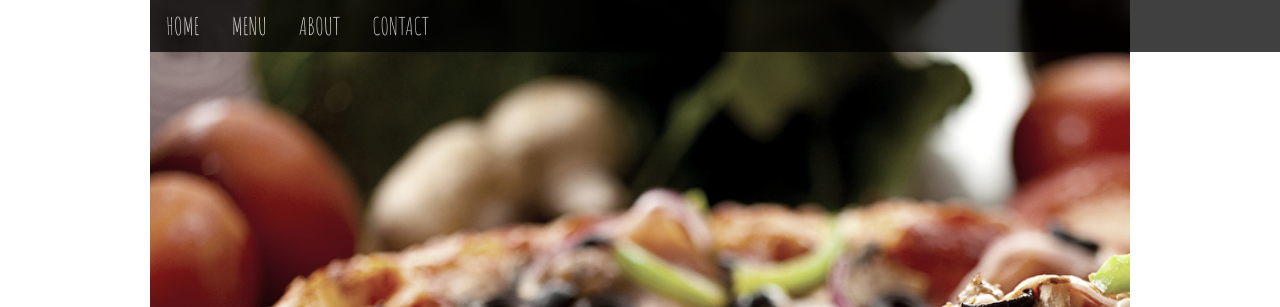
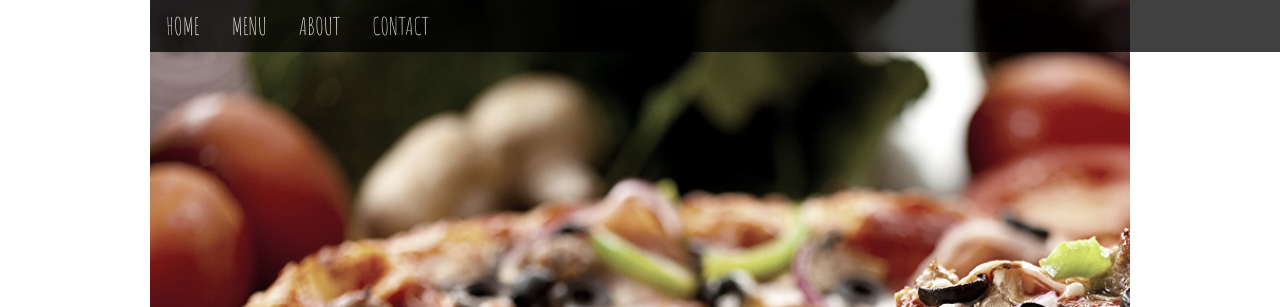
Before and after one commit to OFPP/OFPP.github.io, a plain HTML site: page PIZZA_LHBIB/index.html in a window 1280 px wide. Shown: the top 307 px of the page. Drawn offline with nearby package versions, Linux system fonts and the light colour scheme.

Commit message:
Update index.html

```diff
--- a/PIZZA_LHBIB/index.html
+++ b/PIZZA_LHBIB/index.html
@@ -22,7 +22,7 @@ body,h1,h2,h3,h4,h5,h6 {font-family: "Amatic SC", sans-serif}
 </div>
 
 <!-- Header image -->
-<div style="height:950px;background-image:url('./PICS/ecran.jpg');background-size:cover" class="w3-display-container w3-grayscale-min">
+<div style="height:900px;background-image:url('./PICS/ecran.jpg');background-size:cover" class="w3-display-container w3-grayscale-min">
 <div class="w3-display-bottomleft">
 <span class="w3-tag w3-xlarge"><br>&nbsp;&nbsp;&nbsp;&nbsp;&nbsp;&nbsp; Open from 10am to 12pm &nbsp;&nbsp;<br>&nbsp;&nbsp;&nbsp;... </span>
 </div>
```
